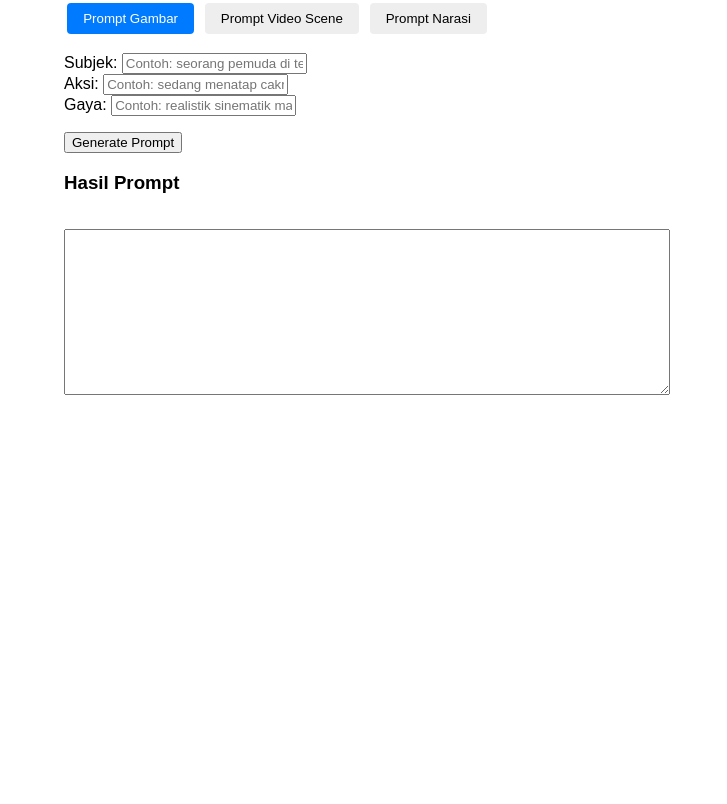
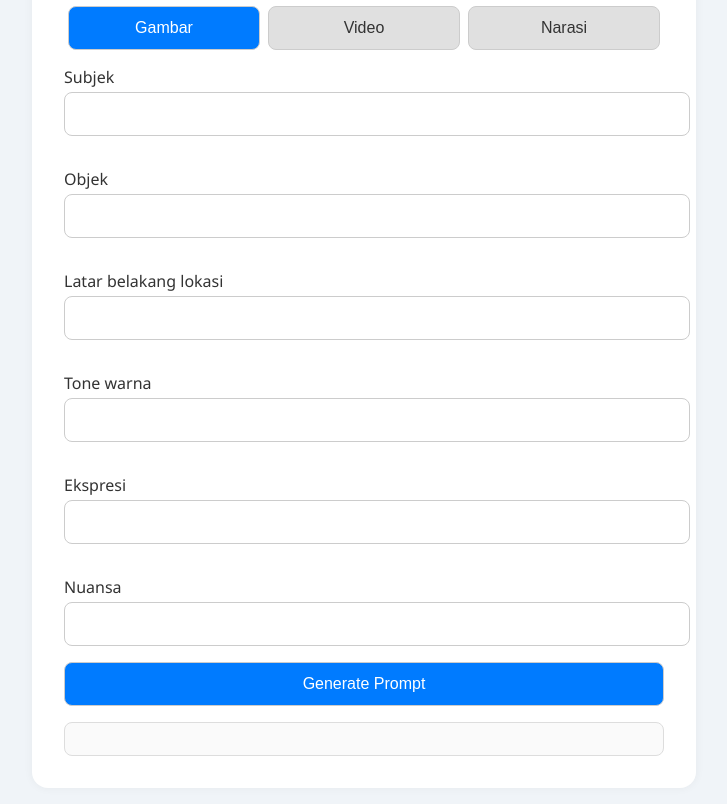
Before and after one commit to redstarksten/prompt, a website: page index.html in a window 1280 px wide. Shown: the part 128-932 px from the top of the page, without its empty margins (276-1003 px from the left). Before the commit the page ends 800 px from the top, so only its background shows below. Drawn offline with Linux system fonts and the light colour scheme.

Commit message:
Update index.html

```diff
--- a/index.html
+++ b/index.html
@@ -1,106 +1,150 @@
-<!DOCTYPE html>
-<html lang="id">
+<!DOCTYPE html><html lang="en">
 <head>
   <meta charset="UTF-8" />
-  <meta name="viewport" content="width=device-width, initial-scale=1.0"/>
+  <meta name="viewport" content="width=device-width, initial-scale=1.0" />
   <title>Prompt Generator</title>
   <style>
     body {
-      font-family: sans-serif;
+      font-family: 'Segoe UI', sans-serif;
+      margin: 0;
+      padding: 1rem;
+      background: #f0f4f8;
+      color: #333;
+    }
+    h1 {
+      text-align: center;
+    }
+    .container {
       max-width: 600px;
-      margin: 2rem auto;
-      padding: 1rem;
+      margin: auto;
+      background: white;
+      padding: 2rem;
+      border-radius: 1rem;
+      box-shadow: 0 0 10px rgba(0,0,0,0.05);
     }
-
-    .mode-button {
-      margin: 0.2rem;
-      padding: 0.5rem 1rem;
-      border: none;
-      border-radius: 4px;
-      cursor: pointer;
-      background-color: #eee;
+    label {
+      display: block;
+      margin: 1rem 0 0.25rem;
     }
-
-    .mode-button.active {
+    input, select, textarea, button {
+      width: 100%;
+      padding: 0.75rem;
+      border-radius: 0.5rem;
+      border: 1px solid #ccc;
+      margin-bottom: 1rem;
+      font-size: 1rem;
+    }
+    button {
       background-color: #007bff;
       color: white;
+      cursor: pointer;
     }
-
-    .mode-section {
-      display: none;
-      margin-top: 1rem;
+    button:hover {
+      background-color: #0056b3;
     }
-
-    textarea {
-      width: 100%;
-      height: 160px;
-      margin-top: 1rem;
+    .tabs {
+      display: flex;
+      justify-content: space-between;
+      margin-bottom: 1rem;
     }
-
-    button[type="submit"] {
-      margin-top: 1rem;
+    .tabs button {
+      flex: 1;
+      margin: 0 0.25rem;
+      background: #e0e0e0;
+      color: #333;
     }
-
-    #loading {
-      display: none;
-      margin-left: 0.5rem;
-      color: gray;
+    .tabs button.active {
+      background: #007bff;
+      color: white;
+    }
+    .output {
+      white-space: pre-wrap;
+      background: #fafafa;
+      padding: 1rem;
+      border-radius: 0.5rem;
+      border: 1px solid #ddd;
     }
   </style>
 </head>
 <body>
-  <h1>Prompt Generator</h1>
+  <div class="container">
+    <h1>Prompt Generator</h1>
+    <div class="tabs">
+      <button onclick="setMode('image')" class="active">Gambar</button>
+      <button onclick="setMode('video')">Video</button>
+      <button onclick="setMode('narrative')">Narasi</button>
+    </div>
+    <form id="promptForm">
+      <div id="imageInputs">
+        <label>Subjek</label><input name="subject" required />
+        <label>Objek</label><input name="object" />
+        <label>Latar belakang lokasi</label><input name="background" />
+        <label>Tone warna</label><input name="colorTone" />
+        <label>Ekspresi</label><input name="expression" />
+        <label>Nuansa</label><input name="mood" />
+      </div>
+      <div id="videoInputs" style="display:none">
+        <label>Aksi Subjek</label><input name="action" />
+        <label>Gerakan Objek</label><input name="objectMovement" />
+        <label>Pergerakan Kamera</label><input name="cameraMovement" />
+        <label>Dialog</label><input name="dialog" />
+        <label>Waktu dan Lokasi</label><input name="sceneTimeLocation" />
+      </div>
+      <div id="narrativeInputs" style="display:none">
+        <label>Tokoh</label><input name="character" />
+        <label>Konflik atau Tema</label><input name="theme" />
+        <label>Gaya Bahasa</label><input name="style" />
+        <label>Suasana</label><input name="atmosphere" />
+      </div>
+      <button type="submit">Generate Prompt</button>
+    </form>
+    <div class="output" id="result"></div>
+  </div>  <script>
+    let mode = 'image';
 
-  <div>
-    <button class="mode-button active" data-mode="image">Prompt Gambar</button>
-    <button class="mode-button" data-mode="video">Prompt Video Scene</button>
-    <button class="mode-button" data-mode="narrative">Prompt Narasi</button>
-  </div>
+    function setMode(newMode) {
+      mode = newMode;
+      document.querySelectorAll('.tabs button').forEach(btn => btn.classList.remove('active'));
+      document.querySelector(`.tabs button[onclick="setMode('${mode}')"]`).classList.add('active');
 
-  <form id="promptForm">
-    <!-- Mode Gambar -->
-    <div class="mode-section" id="mode-image" style="display: block;">
-      <label>Subjek:</label>
-      <input type="text" id="image-subject" placeholder="Contoh: seorang pemuda di tepi laut" required />
-      <br/>
-      <label>Aksi:</label>
-      <input type="text" id="image-action" placeholder="Contoh: sedang menatap cakrawala" required />
-      <br/>
-      <label>Gaya:</label>
-      <input type="text" id="image-style" placeholder="Contoh: realistik sinematik malam hari" required />
-    </div>
+      document.getElementById('imageInputs').style.display = mode === 'image' ? '' : 'none';
+      document.getElementById('videoInputs').style.display = mode === 'video' ? '' : 'none';
+      document.getElementById('narrativeInputs').style.display = mode === 'narrative' ? '' : 'none';
+    }
 
-    <!-- Mode Video -->
-    <div class="mode-section" id="mode-video">
-      <label>Deskripsi Scene:</label>
-      <input type="text" id="video-scene" placeholder="Contoh: hujan deras di jalan kota" required />
-      <br/>
-      <label>Pergerakan Kamera:</label>
-      <input type="text" id="video-movement" placeholder="Contoh: dolly zoom ke wajah karakter" required />
-      <br/>
-      <label>Tone Gambar:</label>
-      <input type="text" id="video-tone" placeholder="Contoh: gelap, misterius, dramatis" required />
-    </div>
+    document.getElementById('promptForm').addEventListener('submit', async function(e) {
+      e.preventDefault();
+      const form = new FormData(e.target);
+      const inputs = {};
+      form.forEach((value, key) => {
+        if (value) inputs[key] = value;
+      });
 
-    <!-- Mode Narasi -->
-    <div class="mode-section" id="mode-narrative">
-      <label>Karakter:</label>
-      <input type="text" id="narrative-character" placeholder="Contoh: seorang detektif tua" required />
-      <br/>
-      <label>Setting:</label>
-      <input type="text" id="narrative-setting" placeholder="Contoh: kota yang penuh kabut" required />
-      <br/>
-      <label>Plot:</label>
-      <input type="text" id="narrative-plot" placeholder="Contoh: menyelidiki kasus hilangnya anak kecil" required />
-    </div>
+      const promptTemplate = {
+        image: `Buat prompt gambar dengan detail berikut:\nSubjek: ${inputs.subject}\nObjek: ${inputs.object}\nLatar: ${inputs.background}\nTone Warna: ${inputs.colorTone}\nEkspresi: ${inputs.expression}\nNuansa: ${inputs.mood}`,
+        video: `Buat deskripsi adegan video sinematik:\nAksi Subjek: ${inputs.action}\nGerakan Objek: ${inputs.objectMovement}\nKamera: ${inputs.cameraMovement}\nDialog: ${inputs.dialog}\nSetting: ${inputs.sceneTimeLocation}`,
+        narrative: `Tulis narasi pendek berdasarkan:\nTokoh: ${inputs.character}\nTema: ${inputs.theme}\nGaya Bahasa: ${inputs.style}\nSuasana: ${inputs.atmosphere}`
+      };
 
-    <button type="submit">Generate Prompt</button>
-    <span id="loading">Enhancing prompt with DeepSeek...</span>
-  </form>
+      const prompt = promptTemplate[mode];
 
-  <h3>Hasil Prompt</h3>
-  <textarea id="result" readonly></textarea>
+      const res = await fetch('https://api.deepseek.com/v1/chat/completions', {
+        method: 'POST',
+        headers: {
+          'Content-Type': 'application/json',
+          'Authorization': 'Bearer sk-854cdf1e9eff4de59471892e07f581e0'
+        },
+        body: JSON.stringify({
+          model: 'deepseek-chat',
+          messages: [
+            { role: 'system', content: 'You are a helpful creative assistant.' },
+            { role: 'user', content: prompt }
+          ]
+        })
+      });
 
-  <script src="script.js"></script>
-</body>
+      const data = await res.json();
+      document.getElementById('result').innerText = data.choices?.[0]?.message?.content || 'Gagal mengambil hasil.';
+    });
+  </script></body>
 </html>
```
